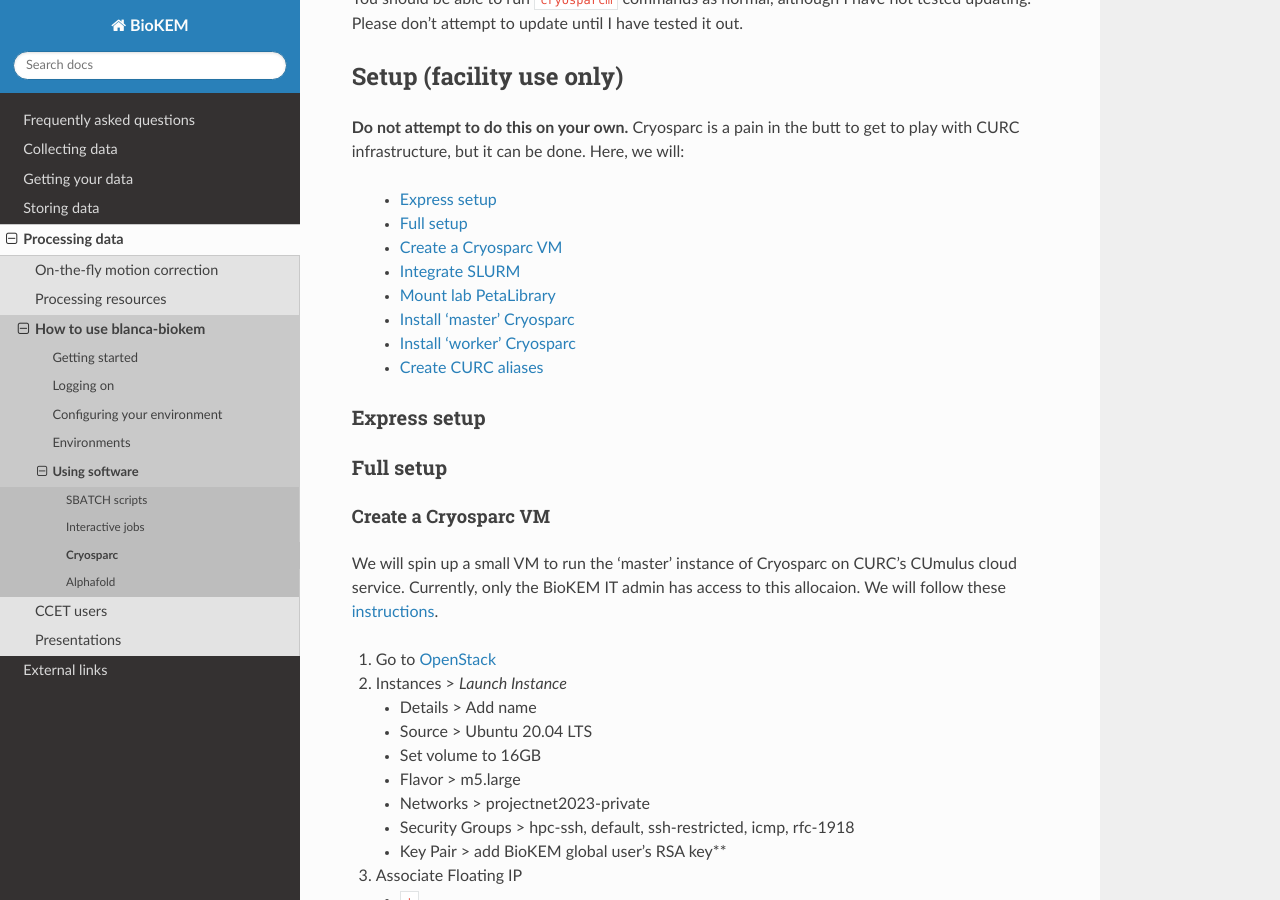
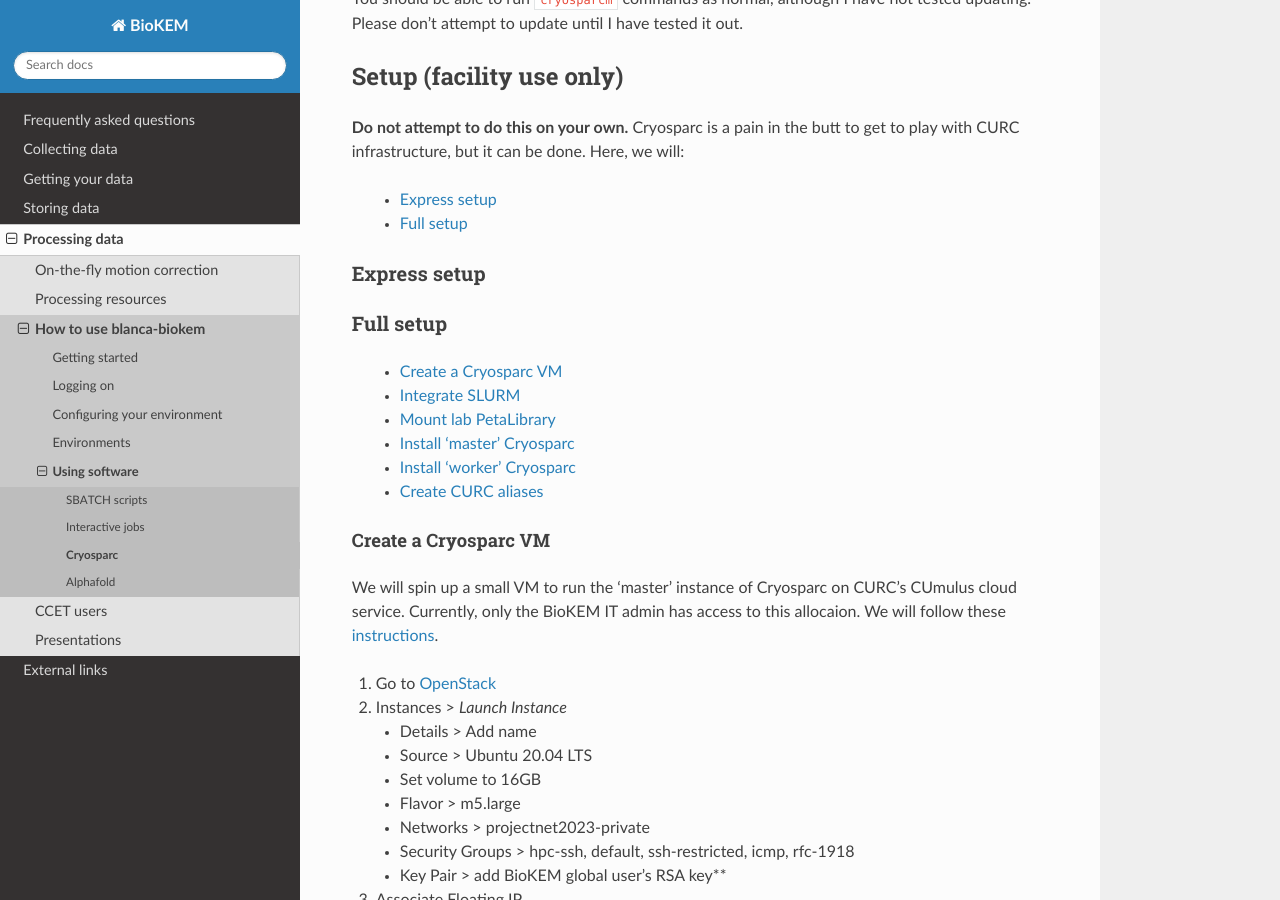
Before and after one commit to CU-BioKEM/user-guide, a Sphinx documentation site: the page built from docs/source/processing/using_software/cryosparc.rst, in a window 1280 px wide and 900 px high, scrolled down 526 px. Built offline with Sphinx 7.4.7 and the Read the Docs theme 2.0.0, drawn with Linux system fonts in a browser that asks for light colours; part of the change alters nothing that is shown.

```diff
--- a/docs/source/processing/using_software/cryosparc.rst
+++ b/docs/source/processing/using_software/cryosparc.rst
@@ -32,12 +32,6 @@ get to play with CURC infrastructure, but it can be done. Here, we will:
 
    - :ref:`Express setup`
    - :ref:`Full setup`
-   - :ref:`VM`
-   - :ref:`SLURM integration`
-   - :ref:`Mount PL`
-   - :ref:`Cryomaster`
-   - :ref:`Cryoworker`
-   - :ref:`Cryo aliases`
 
 .. _Express setup:
 
@@ -48,6 +42,13 @@ Express setup
 
 Full setup
 """"""""""
+
+    - :ref:`VM`
+    - :ref:`SLURM integration`
+    - :ref:`Mount PL`
+    - :ref:`Cryomaster`
+    - :ref:`Cryoworker`
+    - :ref:`Cryo aliases`
 
 .. _VM:
 
```
